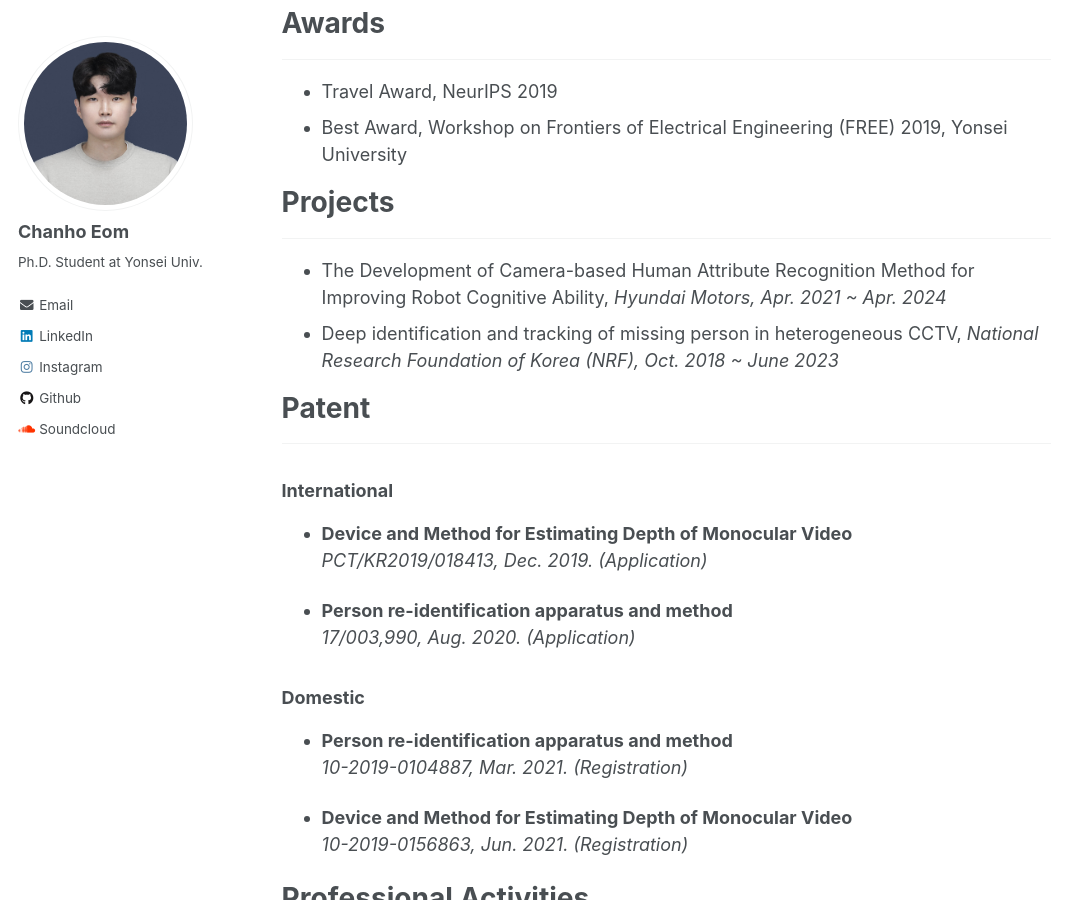
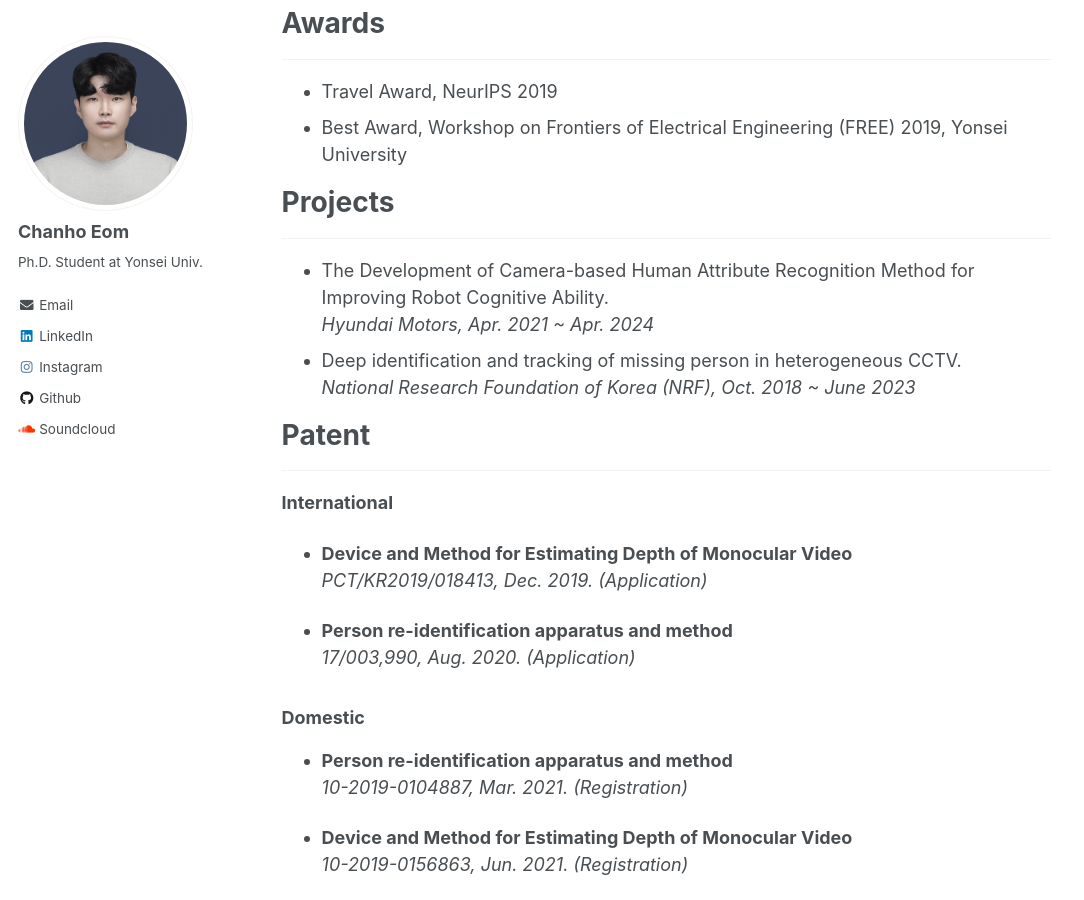
Before and after one commit to chanhoeom/chanhoEom.github.io, a Jekyll site: the page built from _pages/about.md, in a window 1280 px wide and 900 px high, scrolled down 1347 px. Shown: the whole window, without its empty margins (0-1084 px from the left). Built offline with Jekyll 4.4.1, drawn with Linux system fonts in a browser that asks for light colours.

```diff
--- a/_pages/about.md
+++ b/_pages/about.md
@@ -57,12 +57,14 @@ _________________
 
 # Projects
 _________________
-* The Development of Camera-based Human Attribute Recognition Method for Improving Robot Cognitive Ability, *Hyundai Motors, Apr. 2021 ~ Apr. 2024*
-* Deep identification and tracking of missing person in heterogeneous CCTV, *National Research Foundation of Korea (NRF), Oct. 2018 ~ June 2023*
+* The Development of Camera-based Human Attribute Recognition Method for Improving Robot Cognitive Ability.
+*Hyundai Motors, Apr. 2021 ~ Apr. 2024*
+* Deep identification and tracking of missing person in heterogeneous CCTV.
+*National Research Foundation of Korea (NRF), Oct. 2018 ~ June 2023*
 
 # Patent
 _________________
-### International
+**International**
 * **Device and Method for Estimating Depth of Monocular Video**
 *PCT/KR2019/018413, Dec. 2019. (Application)*
 
```
